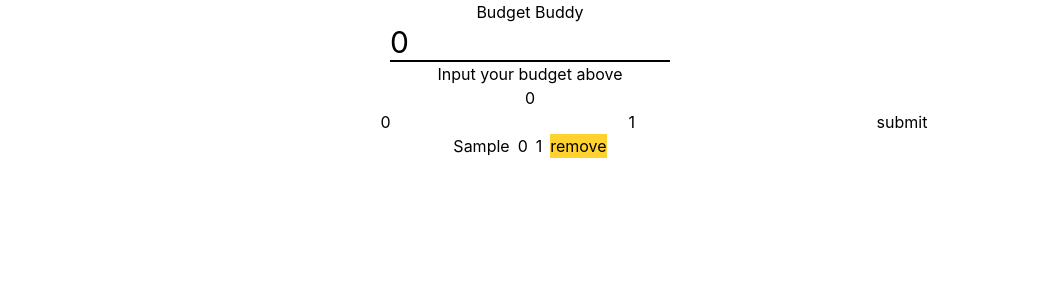
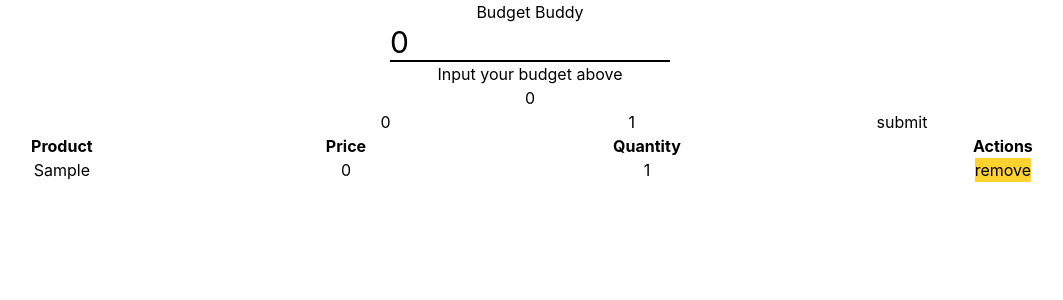
Before and after one commit to dev-dabid/react-ts-budget-buddy, a React (Vite) app: page / in a window 1280 px wide. Both pictures are taken after typing "Sample" into the empty fields and a click on the button "submit". Shown: the top 300 px of the page, without its empty margins (110-1173 px from the left). Built offline with nearby package versions, Linux system fonts and the light colour scheme.

Commit message:
add: render elements to table

```diff
--- a/src/App.tsx
+++ b/src/App.tsx
@@ -39,9 +39,11 @@ const App = () => {
   };
 
   const updateBudget = items.reduce(
-    (T, item) => (T = budget - item.price * item.quantity),
+    (T, item) => T + item.price * item.quantity,
     0,
   );
+
+  const subtractBudget = budget - updateBudget;
 
   return (
     <div className="flex justify-center flex-col items-center">
@@ -57,7 +59,7 @@ const App = () => {
         />
       </div>
       <p>Input your budget above</p>
-      {budget && updateBudget}
+      {budget && subtractBudget}
 
       <div>
         {isOpen && (
@@ -69,22 +71,34 @@ const App = () => {
         )}
       </div>
 
-      <div>
+      <div className="w-full">
+        <table className="w-full text-start">
+          <tr>
+            <th>Product</th>
+            <th>Price</th>
+            <th>Quantity</th>
+            <th>Actions</th>
+          </tr>
           {items.map((item) => {
             return (
-            <div className="flex gap-2">
-              <p>{item.name}</p>
-              <p>{item.price}</p>
-              <p>{item.quantity}</p>
+              <tr className="text-center">
+                <td>{item.name}</td>
+                <td>{item.price}</td>
+                <td>{item.quantity}</td>
+                <td>
+                  {
                     <button
                       className="bg-amber-300"
                       onClick={() => removeCartItem(item.id)}
                     >
                       remove
                     </button>
-            </div>
+                  }
+                </td>
+              </tr>
             );
           })}
+        </table>
       </div>
     </div>
   );
```
Lines whose indentation alone changed are shown as unchanged.
